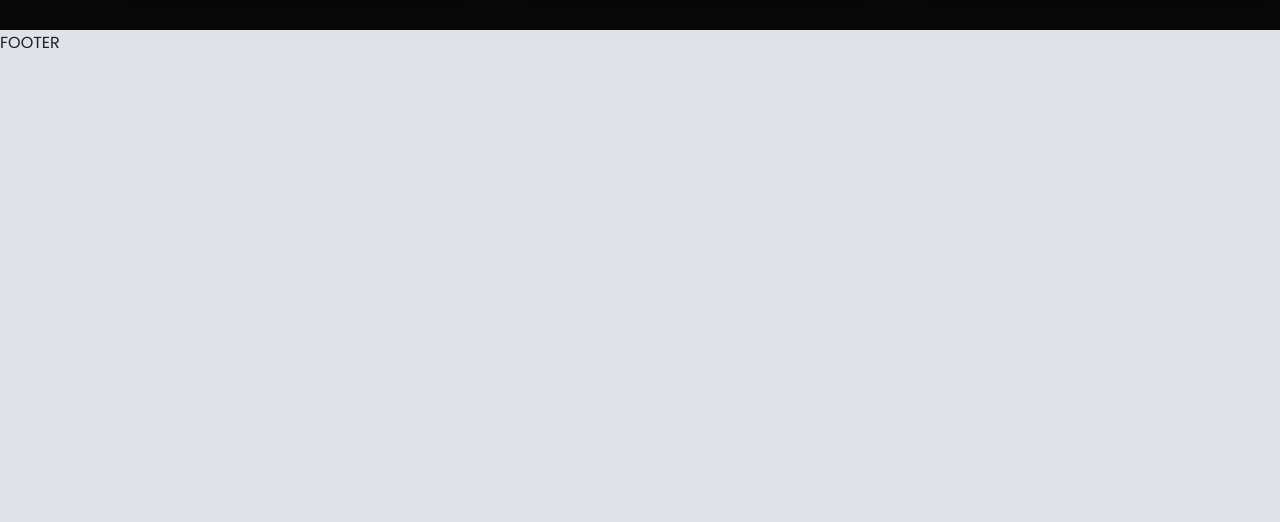
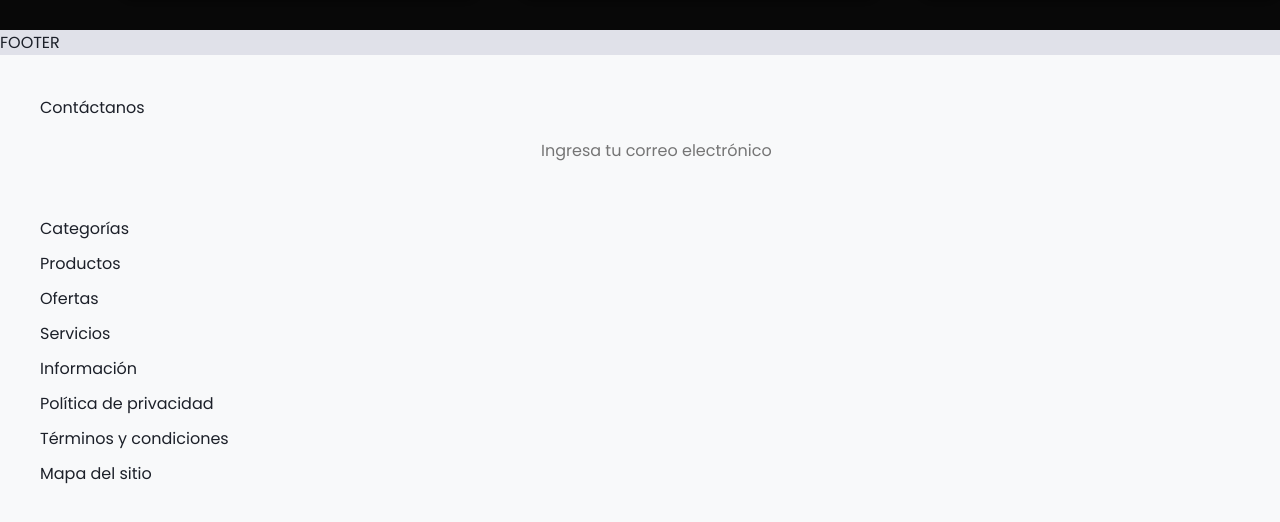
Before and after one commit to No-Country/S6-14-T-MERN, a React (Vite) app in the folder FRONT/: page / in a window 1280 px wide. Shown: the part 2142-2664 px from the top of the page. Before the commit the page ends 2197 px from the top, so only its background shows below. Built offline with nearby package versions, Linux system fonts and the light colour scheme.

Commit message:
se cambia footer

```diff
--- a/FRONT/src/components/footer/Footer.jsx
+++ b/FRONT/src/components/footer/Footer.jsx
@@ -1,9 +1,77 @@
+import styled from "styled-components";
+
 const Footer = () => {
+  const FooterContainer = styled.footer`
+    background-color: #f8f9fa;
+    padding: 40px;
+  `;
+
+  const Column = styled.div`
+    display: flex;
+    flex-direction: column;
+  `;
+
+  const ColumnTitle = styled.h4`
+    margin-bottom: 10px;
+  `;
+
+  const ColumnList = styled.ul`
+    list-style: none;
+    margin: 0;
+    padding: 0;
+  `;
+
+  const ColumnListItem = styled.li`
+    margin-bottom: 10px;
+  `;
+
+  const InputContainer = styled.div`
+    display: flex;
+    flex-direction: column;
+    align-items: center;
+  `;
+
+  const Input = styled.input`
+    padding: 8px;
+    margin-bottom: 10px;
+  `;
+
+  const SocialIcon = styled.i`
+    font-size: 24px;
+    margin: 0 10px;
+  `;
+
   return (
-    <footer>
-      example
-    </footer>
-  )
-}
+    <FooterContainer>
+      <Column>
+        <ColumnTitle>Contáctanos</ColumnTitle>
+        <InputContainer>
+          <Input placeholder="Ingresa tu correo electrónico" />
+          <div>
+            <SocialIcon className="fab fa-facebook"></SocialIcon>
+            <SocialIcon className="fab fa-twitter"></SocialIcon>
+            <SocialIcon className="fab fa-instagram"></SocialIcon>
+          </div>
+        </InputContainer>
+      </Column>
+      <Column>
+        <ColumnTitle>Categorías</ColumnTitle>
+        <ColumnList>
+          <ColumnListItem>Productos</ColumnListItem>
+          <ColumnListItem>Ofertas</ColumnListItem>
+          <ColumnListItem>Servicios</ColumnListItem>
+        </ColumnList>
+      </Column>
+      <Column>
+        <ColumnTitle>Información</ColumnTitle>
+        <ColumnList>
+          <ColumnListItem>Política de privacidad</ColumnListItem>
+          <ColumnListItem>Términos y condiciones</ColumnListItem>
+          <ColumnListItem>Mapa del sitio</ColumnListItem>
+        </ColumnList>
+      </Column>
+    </FooterContainer>
+  );
+};
 
-export { Footer }
+export { Footer };
--- a/FRONT/src/pages/Footer/Footer.css
+++ /dev/null
@@ -1,42 +0,0 @@
-*{
-    margin: 0;
-    padding: 0;
-    box-sizing: border-box  ;
-  }
-
-
-
-  .footer-container {
-    display: flex;
-    flex-direction: row;
-    justify-content: space-between;
-    align-items: center;
-    border: 1px solid black;
-    background-color: black;
-
-  }
-
-  .footer-col {
-    width: 30%;
-    text-align: center;
-    color: white;
-  }
-
-  input{
-    border: 1px solid;
-  }
-
-  li{
-    list-style: none;
-    color: grey;
-    padding-top: 10px;
-  }
-
-  .icon{
-    display: flex;
-    color: white;display: flex;
-    color: white;
-    justify-content: space-around;
-  }
-
-  /* <i class="fa-brands fa-facebook icon"></i> */
--- a/FRONT/src/routes/App.jsx
+++ b/FRONT/src/routes/App.jsx
@@ -1,7 +1,7 @@
 import { BrowserRouter, Routes, Route } from "react-router-dom";
 import PayPalButton from "./../buttons/PaypalButton";
 import { Layout, Home, Login, Error, Register } from "../pages/export";
-import { CustomProducts } from '../components/export'
+import { CustomProducts, Footer } from '../components/export'
 import AppContext from "../context/AppContext";
 import useInitialState from "../hooks/useInitialState";
 
@@ -22,6 +22,7 @@ const App = () => {
              <Route path='diseñador' element={<CustomProducts />} />
           </Route>
         </Routes>
+        <Footer />
       </BrowserRouter>
     </AppContext.Provider>
   );
```
Also changed, not shown: FRONT/src/pages/Footer/Footer.js (deleted, +0 -47 lines).
